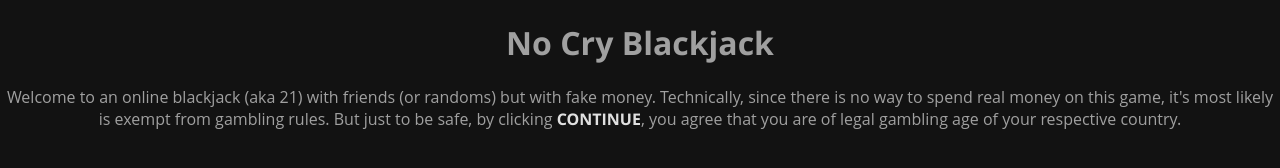
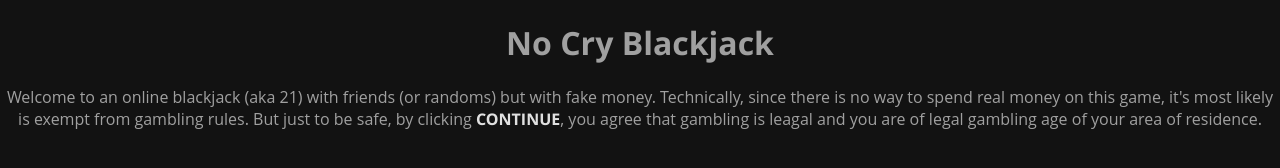
Before and after one commit to demosjarco/no-cry-blackjack, a website: page web/index.html in a window 1280 px wide. Drawn offline with Linux system fonts and the light colour scheme; a web font is replaced by a local one.

Commit message:
Better wording

```diff
--- a/web/index.html
+++ b/web/index.html
@@ -10,6 +10,6 @@
 
 <body>
 	<h1>No Cry Blackjack</h1>
-	<p>Welcome to an online blackjack (aka 21) with friends (or randoms) but with fake money. Technically, since there is no way to spend real money on this game, it's most likely is exempt from gambling rules. But just to be safe, by clicking <a href="home.html">CONTINUE</a>, you agree that you are of legal gambling age of your respective country.</p>
+	<p>Welcome to an online blackjack (aka 21) with friends (or randoms) but with fake money. Technically, since there is no way to spend real money on this game, it's most likely is exempt from gambling rules. But just to be safe, by clicking <a href="home.html">CONTINUE</a>, you agree that gambling is leagal and you are of legal gambling age of your area of residence.</p>
 </body>
 </html>
```
